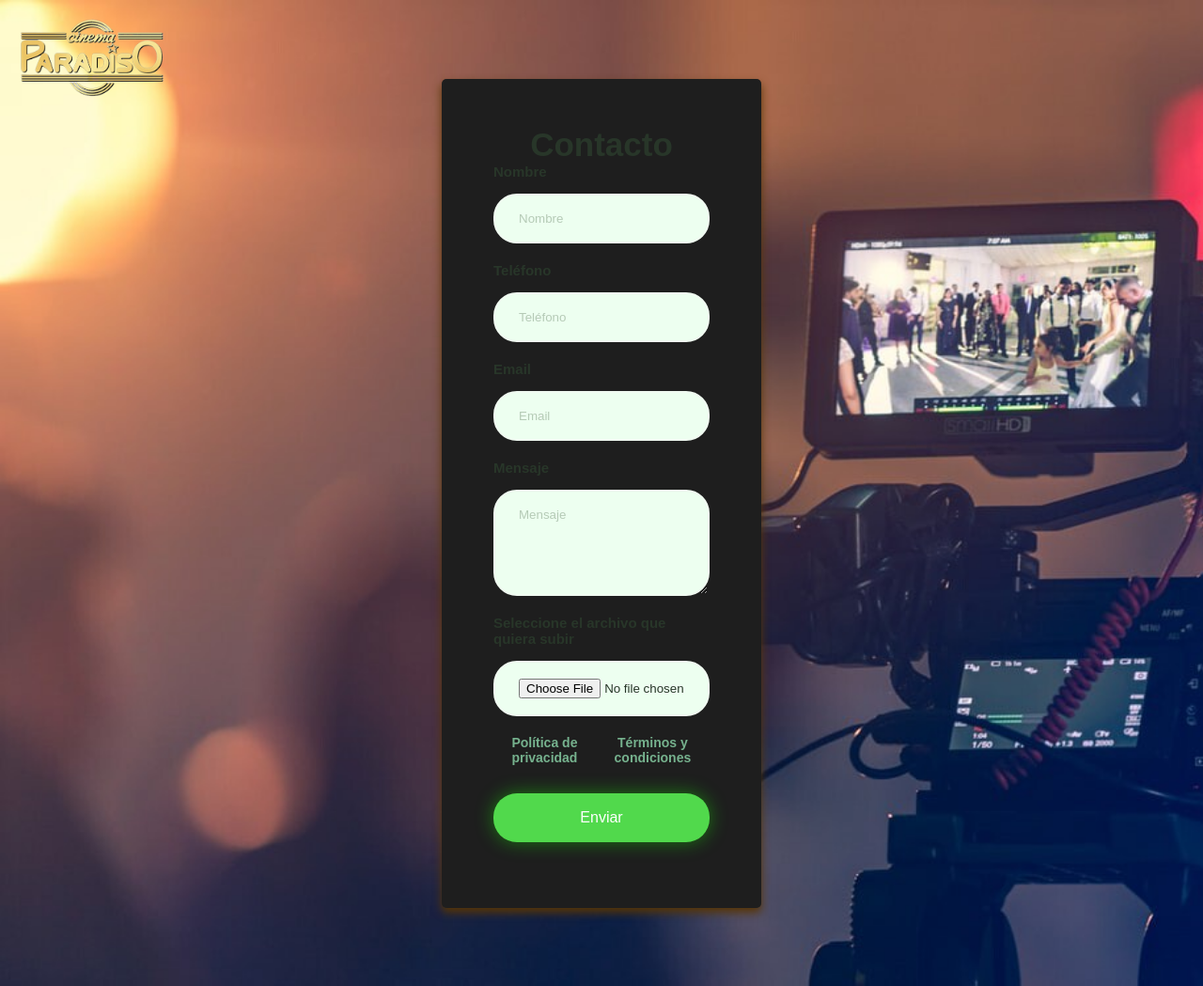
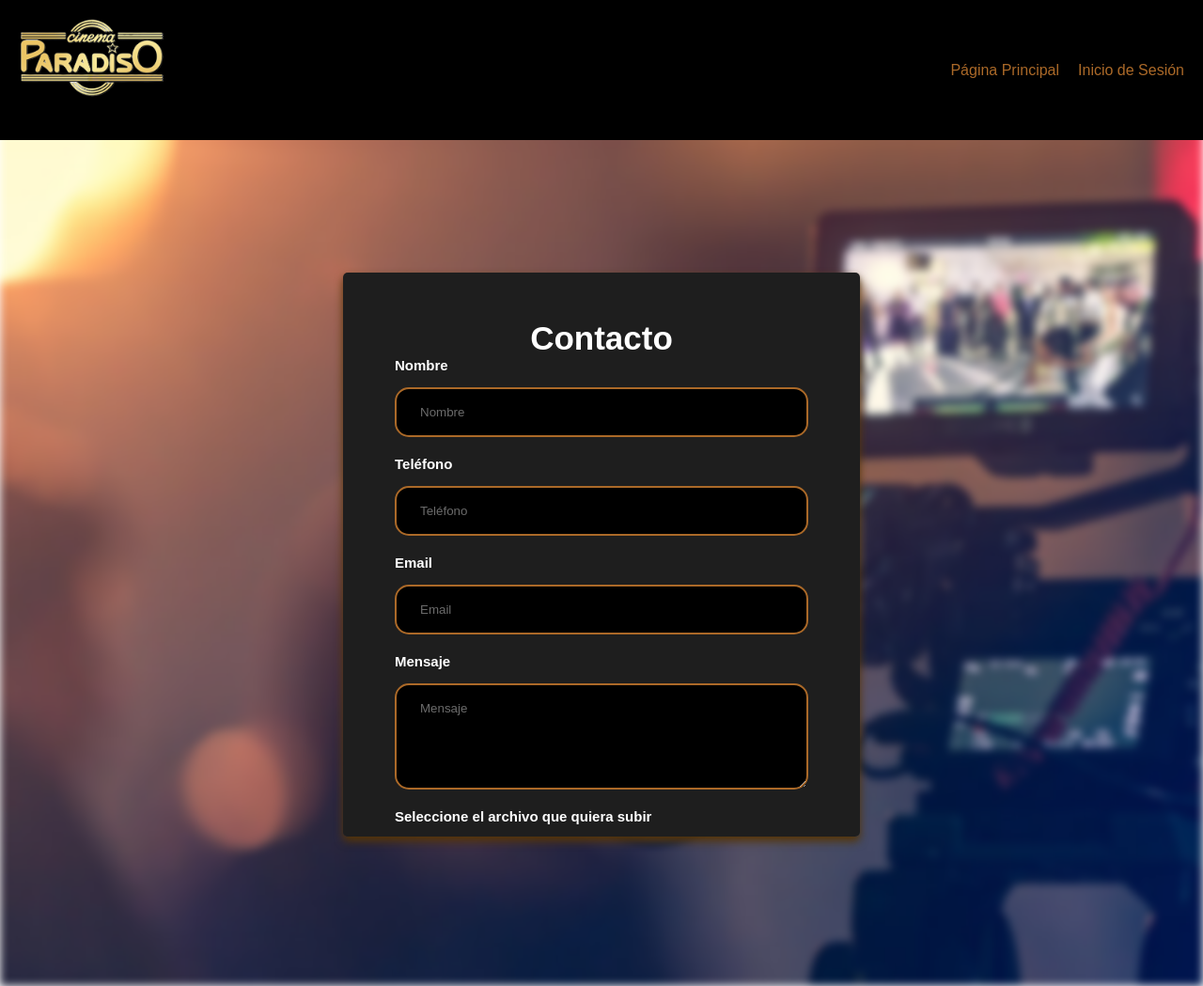
Before and after one commit to LuisRamosRobles/web, a PHP site: page /html/contact.html in a window 1280 px wide. Shown: the whole page at 94% size. Run offline with PHP 8.4, Linux system fonts and the light colour scheme.

Commit message:
header añadidos y estilos aplicados contact

```diff
--- a/css/contactStyles.css
+++ b/css/contactStyles.css
@@ -5,25 +5,41 @@
     font-family: sans-serif;
 }
 
-body{
+body {
     font-family: Arial, Helvetica, sans-serif;
     display: flex;
     align-items: center;
     justify-content: center;
     min-height: 100vh;
+    position: relative;
+    flex-direction: column;
+  }
+
+  body::before {
+    content: "";
+    position: fixed;
+    top: 0;
+    left: 0;
+    width: 100%;
+    height: 100%;
+    z-index: -1;
     background-image: url('../images/fondoContact.jpeg');
     background-repeat: no-repeat;
     background-size: cover;
-}
+    filter: blur(5px); /* Ajusta el valor según el grado de desenfoque deseado */
+  }
 
 form{
     padding: 50px 55px;
-    box-shadow: 0 0 20px rgba(0, 0, 0, 0.2);
+    box-shadow: 0 5px 10px rgb(87, 53, 5);
     border-radius: 5px;
     text-align: center;
-    width: 340px;
+    width: 100%;
+    max-width: 550px;
     background-color: #1e1e1e;
-    box-shadow: 0 5px 10px rgb(87, 53, 5);
+    margin-top: 130px;
+    overflow-y: auto;
+    max-height: 600px;
 }
 
 .input-group{
@@ -33,12 +49,12 @@ form{
 }
 
 h2{
-    color: #283629;
+    color: white;
     font-size: 35px;
 }
 
 label{
-    color: #283629;
+    color: white;
     font-size: 15px;
     font-weight: 600;
     margin-bottom: 15px;
@@ -46,16 +62,17 @@ label{
 
 input, textarea{
     padding: 17px 25px;
-    border-radius: 25px;
+    border-radius: 15px;
     margin-bottom: 20px;
-    background-color: #EDFFF0;
-    border: 2px solid #F0FAF1;
-    color: #283629;
+    background-color: #000000;
+    border: 2px solid #ab6928;
+    color: rgb(107, 107, 107);
     outline: none;
+
 }
 
 input::placeholder, textarea::placeholder{
-    color: #B5CAB6;
+    color: rgb(107, 107, 107);
 }
 
 .form-txt{
@@ -66,7 +83,7 @@ input::placeholder, textarea::placeholder{
 }
 
 .form-txt a{
-    color: #76B28E;
+    color: #ab6928;
     font-size: 14px;
     font-weight: 600;
     text-decoration: none;
@@ -77,13 +94,12 @@ input::placeholder, textarea::placeholder{
     color: #FFFFFF;
     border: 0;
     border-radius: 25px;
-    background-color: #51D94C;
-    box-shadow: 0 0 20px rgba(25, 254, 0, 0.4);
+    background: #ab6928;
     cursor: pointer;
 }
 
 .btn:hover{
-    background-color: #50E04B;
+    background: #cc9d03;
 }
 
 @media(max-width: 991px){
@@ -101,12 +117,39 @@ input::placeholder, textarea::placeholder{
     }
 }
 
+header {
+    display: flex;
+    justify-content: space-between;
+    align-items: center;
+    position: absolute;
+    top: 0;
+    left: 0;
+    width: 100%;
+    margin: 0;
+    padding: 0;
+    background-color: black;
+}
+
+nav ul {
+    list-style: none;
+    display: flex;
+}
+
+nav li {
+    margin-right: 20px;
+}
+
+nav a {
+    color: #ab6928;
+    text-decoration: none;
+}
+
+nav a:hover{
+    color: #cc9d03;
+}
+
 #logo {
     width: 175px;
     height: 125px;
     margin: 10px;
-    align-items: center;
-    position: absolute;
-    top: 0;
-    left: 0;
 }
--- a/css/indexStyles.css
+++ b/css/indexStyles.css
@@ -6,6 +6,7 @@
 }
 
 body {
+    font-family: Arial, Helvetica, sans-serif;
     display: flex;
     align-items: center;
     justify-content: center;
--- a/html/contact.html
+++ b/html/contact.html
@@ -8,7 +8,16 @@
     <link rel="stylesheet" href="../css/contactStyles.css">
 </head>
 <body>
-    <a href="../index.html"><img src="../images/logo.png" alt="Imagen Cinema Paradiso" id="logo"></a>
+    <header>
+        <a href="../index.html"><img src="../images/logo.png" alt="Imagen Cinema Paradiso" id="logo"></a>
+        <nav>
+            <ul>
+                <li><a href="../index.html">Página Principal</a></li>
+                <li><a href="./logreg.html">Inicio de Sesión</a></li>
+            </ul>
+        </nav>
+    </header>
+
     <form method="POST" action="https://formsubmit.co/lrrzafiro6@gmail.com" enctype="multipart/form-data">
 
         <h2>Contacto</h2>
--- a/index.html
+++ b/index.html
@@ -12,7 +12,7 @@
 </head>
 <body>
     <header>
-    <img src="images/logo.png" alt="Imagen Cinema Paradiso" id="logo">
+    <a href="./index.html"><img src="images/logo.png" alt="Imagen Cinema Paradiso" id="logo"></a>
 		<nav>
 			<ul>
 				<li><a href="./html/logreg.html">Inicio de Sesión</a></li>
```
Also changed, not shown: css/loginStyles.css (+27 -0 lines), html/logreg.html (+9 -1 lines), images/pxfuel.jpg (deleted).
